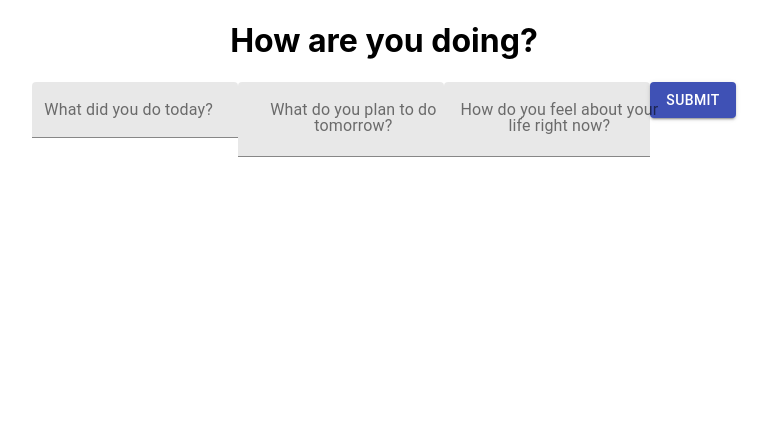
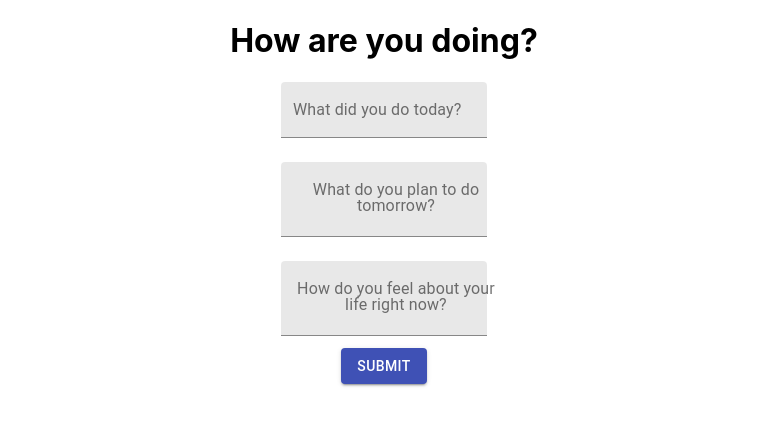
Before and after one commit to nmegrant/daily-check-in-frontend, a React (Create React App) app: page /form in a window 1280 px wide. Shown: the top 426 px of the page, without its empty margins (256-1024 px from the left). Built offline with nearby package versions, Linux system fonts and the light colour scheme.

Commit message:
Style form so inputs appear in column w/spacing

```diff
--- a/src/pages/FormPage.js
+++ b/src/pages/FormPage.js
@@ -7,6 +7,7 @@ import { sendSentimentTextThunkCreator } from "../store/sentiment/actions";
 import TextField from "@material-ui/core/TextField";
 import FormControl from "@material-ui/core/FormControl";
 import Button from "@material-ui/core/Button";
+import Grid from "@material-ui/core/Grid";
 
 export default function FormPage() {
   const [today, setToday] = useState("");
@@ -24,9 +25,24 @@ export default function FormPage() {
   }
 
   return (
-    <div>
+    <Grid
+      container
+      direction="row"
+      justify="center"
+      alignItems="center"
+      spacing={3}
+    >
+      <Grid item>
         <h1>How are you doing?</h1>
         <form>
+          <Grid
+            container
+            direction="column"
+            alignContent="center"
+            alignItems="center"
+            spacing={3}
+          >
+            <Grid item>
               <FormControl>
                 <TextField
                   label="What did you do today?"
@@ -37,6 +53,8 @@ export default function FormPage() {
                   onChange={(event) => setToday(event.target.value)}
                 />
               </FormControl>
+            </Grid>
+            <Grid item>
               <FormControl>
                 <TextField
                   label="What do you plan to do tomorrow?"
@@ -47,6 +65,8 @@ export default function FormPage() {
                   onChange={(event) => setTomorrow(event.target.value)}
                 />
               </FormControl>
+            </Grid>
+            <Grid item>
               <FormControl>
                 <TextField
                   label="How do you feel about your life right now?"
@@ -57,10 +77,13 @@ export default function FormPage() {
                   onChange={(event) => setLife(event.target.value)}
                 />
               </FormControl>
+            </Grid>
             <Button onClick={submitText} color="primary" variant="contained">
               Submit
             </Button>
+          </Grid>
         </form>
-    </div>
+      </Grid>
+    </Grid>
   );
 }
```
Lines whose indentation alone changed are shown as unchanged.
